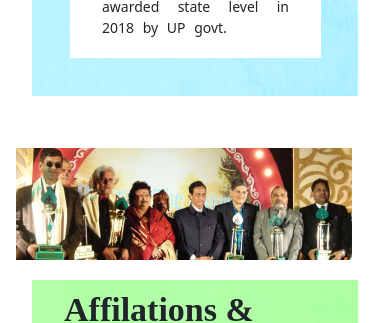
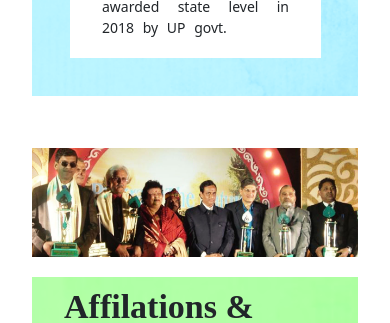
Before and after one commit to anjalichaturvedi/rsvi-assignment, a React (Create React App) app in the folder client/: page / in a window 390 px wide. Shown: the part 9540-9863 px from the top of the page. Built offline with nearby package versions, Linux system fonts and the light colour scheme.

Commit message:
Fixed Section8

```diff
--- a/client/src/Components/AboutUs.js
+++ b/client/src/Components/AboutUs.js
@@ -694,7 +694,7 @@ class AboutUs extends Component {
             </Row>
           {/* **************** Row 8 **************** */}
           {/* Anjali */}
-          <Row>
+          <Row className={Modules.section8}>
             <img
               src={this.state.image.Section8}
               alt="dummy"
--- a/client/src/Components/AboutUs.module.css
+++ b/client/src/Components/AboutUs.module.css
@@ -2814,6 +2814,14 @@ body {
   }
 
   /* Css for 8 */
+  .section8{
+    margin: 0 2rem;
+  }
+  .bgimage{
+    width: 100%;
+    margin-left: 0px;
+    padding: 0px 0px;
+  }
   .collabs {
     padding: 10px 20px 10px 20px;
     margin-right: 2rem;
@@ -2951,12 +2959,21 @@ body {
     align-items: center;
   }
 
-  .bgimage {
+  .section8{
+    margin: 0 1rem;
+  }
+  .bgimage{
+    width: 100%;
+    margin-left: 0px;
+    padding: 0px 0px;
+  }
+
+  /* .bgimage {
     justify-content: center;
     align-items: center;
     margin-left: 1rem;
     width: 92%;
-  }
+  } */
 
   /* Css for 7a */
   .sectionSeven {
```
